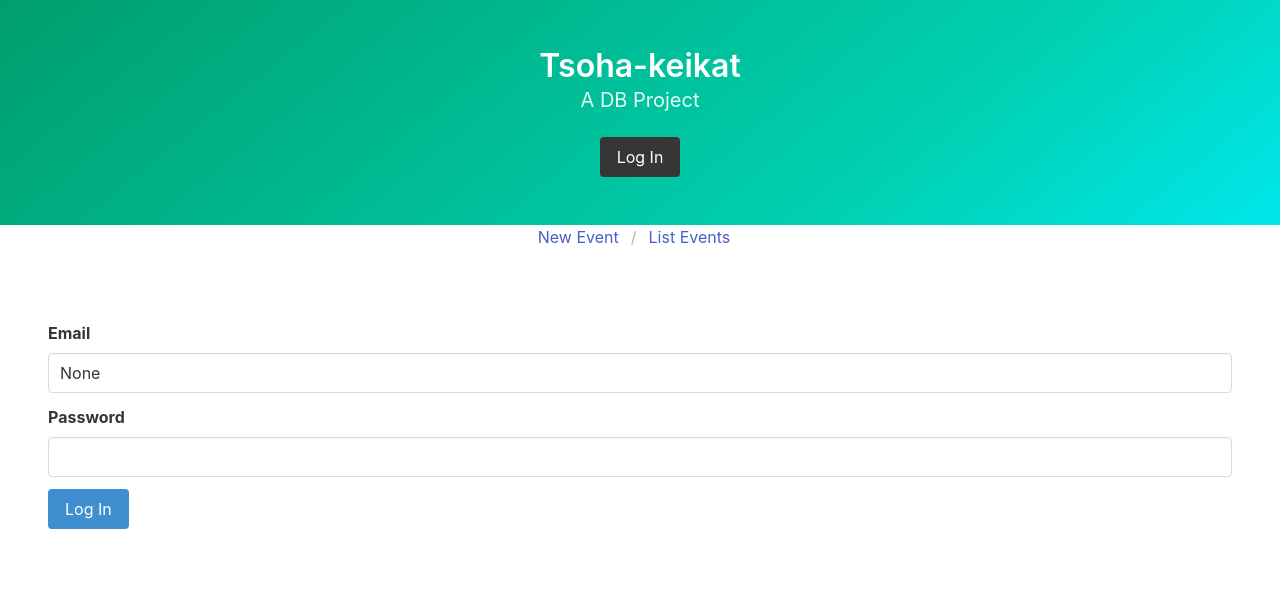
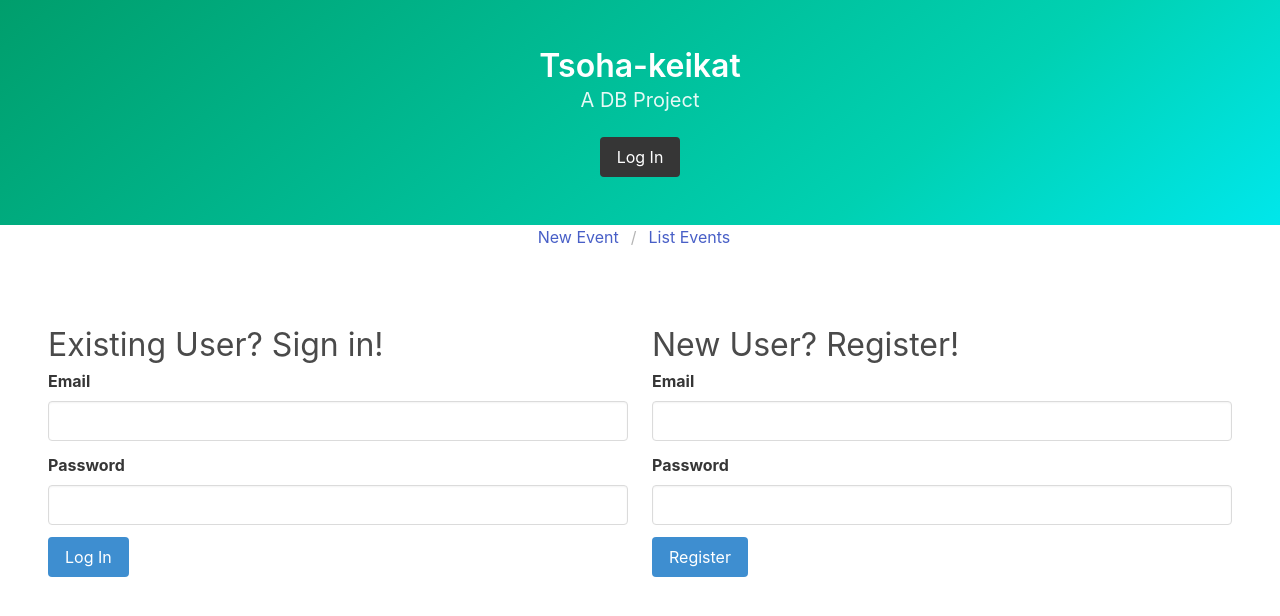
Before and after one commit to micaminoff/tsoha-keikat, a Flask app: page /auth/login in a window 1280 px wide. Shown: the top 616 px of the page. Run offline with Flask 2, Linux system fonts and the light colour scheme; some libraries are stand-ins or nearby versions.

Commit message:
Added registration

```diff
--- a/application/auth/views.py
+++ b/application/auth/views.py
@@ -1,7 +1,7 @@
 from flask import render_template, request, redirect, url_for
 from flask_login import login_user, logout_user
 
-from application import app
+from application import app, db
 from application.auth.models import User
 from application.auth.forms import LoginForm
 
@@ -23,7 +23,27 @@
             return redirect(url_for("events_index"))
 
     return render_template("auth/loginform.html", form=form,
-                           error="No such username or password")
+                           error="Invalid credentials")
+
+
+@app.route("/auth/create", methods=["POST"])
+def auth_create():
+    form = LoginForm(request.form)
+
+    if form.validate():
+        user = User.query.filter_by(
+            email=form.email.data).first()
+        if user:
+            return render_template("auth/loginform.html", form=form,
+                                   error="This email is already in use.")
+        u = User(email=form.email.data, password=form.password.data)
+        db.session.add(u)
+        db.session.commit()
+        login_user(u)
+        return redirect(url_for('events_index'))
+
+    return render_template("auth/loginform.html", form=form,
+                           error="Invalid information")
 
 
 @app.route("/auth/logout")
--- a/application/templates/auth/loginform.html
+++ b/application/templates/auth/loginform.html
@@ -8,6 +8,9 @@
         {{error}}
     </div>
     {% endif %}
+    <div class='columns'>
+        <div class='column'>
+            <h3 class='is-size-3'>Existing User? Sign in!</h3>
             <form method="POST" action="{{ url_for('auth_login') }}">
 
                 {{render_field(form.email)}}
@@ -18,5 +21,20 @@
                     <input class="button is-info" type="submit" value="Log In" />
                 </div>
             </form>
+        </div>
+        <div class='column'>
+            <h3 class='is-size-3'>New User? Register!</h3>
+            <form method="POST" action="{{ url_for('auth_create') }}">
+
+                {{render_field(form.email)}}
+
+                {{render_field(form.password, type='password')}}
+
+                <div class="field">
+                    <input class="button is-info" type="submit" value="Register" />
+                </div>
+            </form>
+        </div>
+    </div>
 </section>
 {% endblock %}
--- a/application/templates/field_macro.html
+++ b/application/templates/field_macro.html
@@ -1,12 +1,16 @@
 {% macro render_field(field, type='text') %}
     <div class='field'>
         {{ field.label(class_='label') }}
-        {{ field(class_='input', value=field.data, type=type) }}
+        {% if field.data %}
+            {{ field(class_='input', value=field.data, type=type) }}
+        {% else %}
+            {{ field(class_='input', type=type) }}
+        {% endif %}
     </div>
     {% if field.errors %}
         <ul class='errors'>
             {% for error in field.errors %}
-                <li><span class='is-danger tag'>{{error}}</div></li>
+                <li><span class='is-danger tag'>{{error}}</span></li>
             {% endfor %}
         </ul>
     {% endif %}
```
Lines whose indentation alone changed are shown as unchanged.
